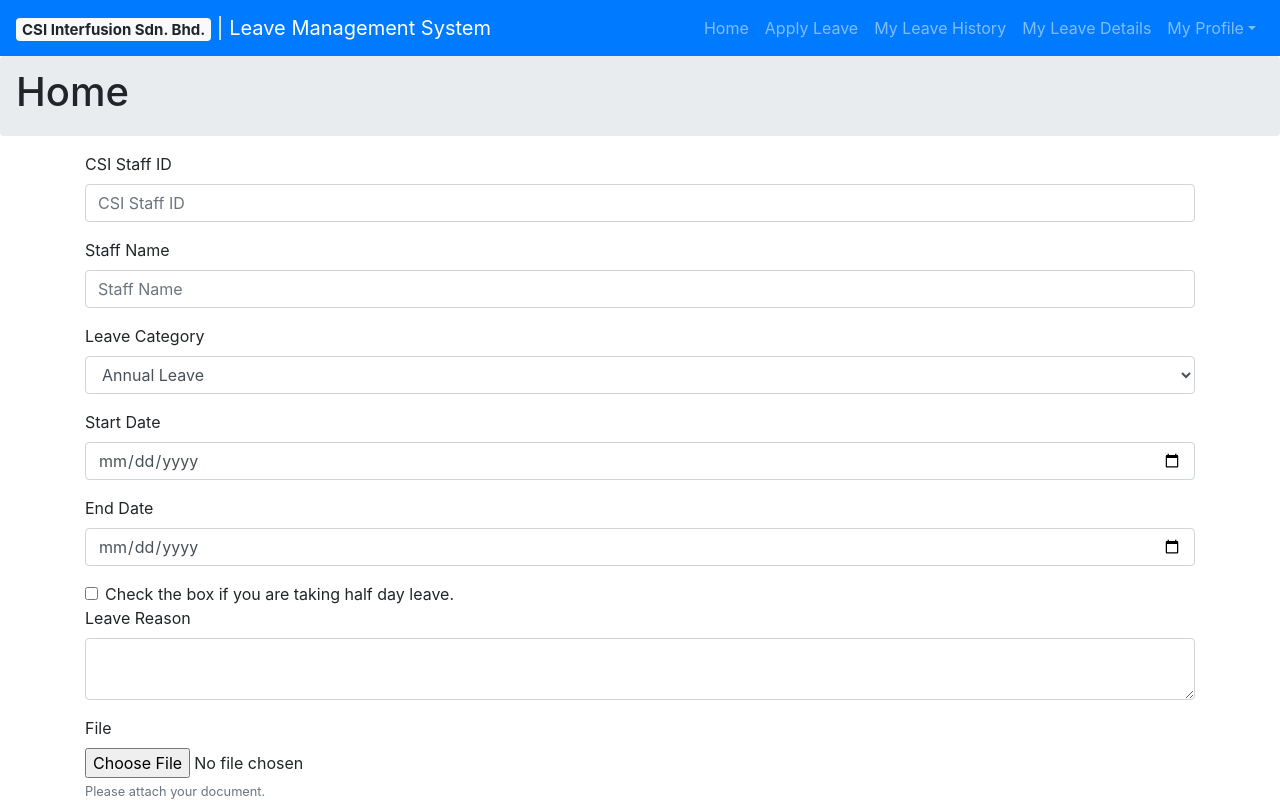
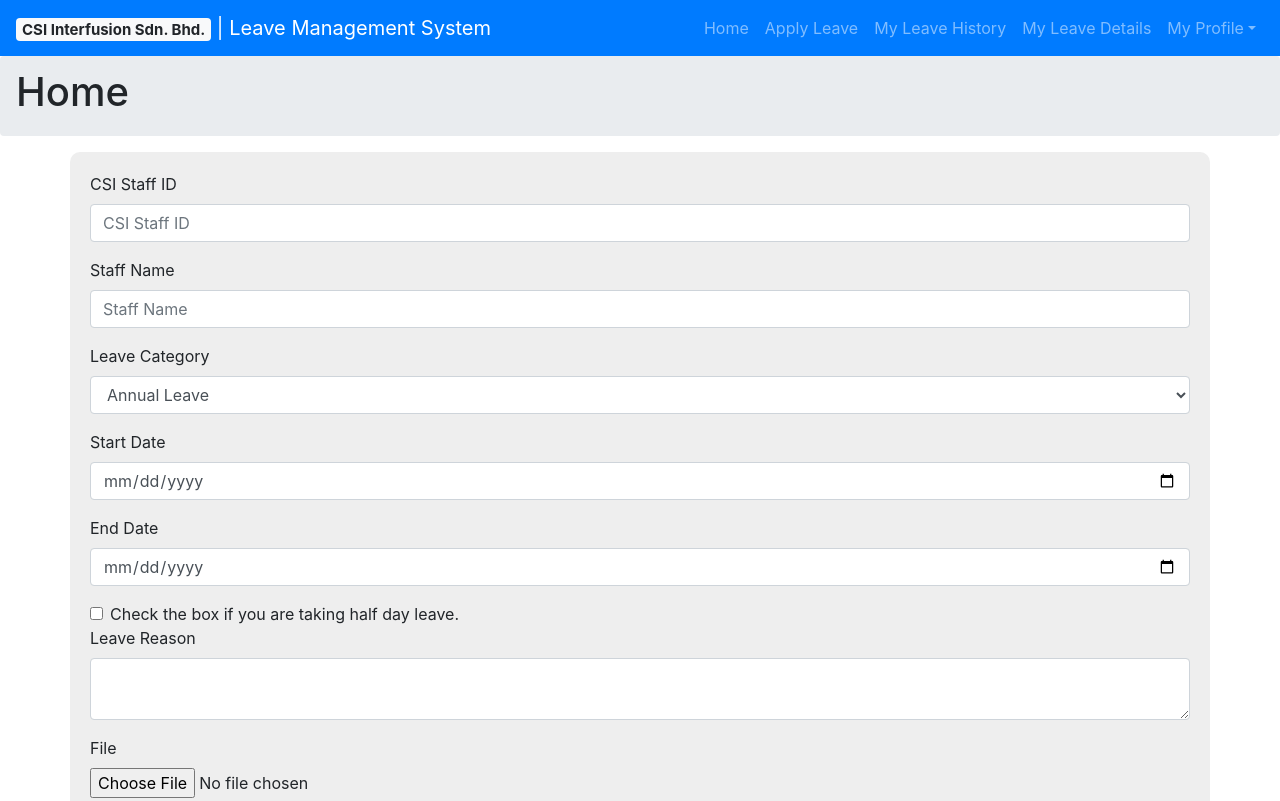
Before and after one commit to jameacle09/csileavemanagementsystem, a React (Create React App) app in the folder leavemanagement/: page /applyleave in a window 1280 px wide. Shown: the top 801 px of the page. Built offline with nearby package versions, Linux system fonts and the light colour scheme.

Commit message:
Update Form style

```diff
--- a/leavemanagement/src/leaves/ApplyLeave.js
+++ b/leavemanagement/src/leaves/ApplyLeave.js
@@ -3,8 +3,13 @@ import { Button, Form, FormGroup, Label, Input, FormText } from 'reactstrap';
 
 class ApplyLeave extends Component {
     render() {
+        const divStyle = {
+            background: "#eee",
+            padding: "20px",
+            borderRadius: "10px"
+          };
         return (
-            <div className="container">
+            <div className="container" style={ divStyle }>
                 <Form>
                     <FormGroup>
                         <Label for="csiStaffId">CSI Staff ID</Label>
--- a/leavemanagement/src/staffprofile/ChangePassword.js
+++ b/leavemanagement/src/staffprofile/ChangePassword.js
@@ -3,8 +3,13 @@ import { Button, Form, FormGroup, Label, Input } from 'reactstrap';
 
 class ChangePassword extends Component {
     render() {
+        const divStyle = {
+            background: "#eee",
+            padding: "20px",
+            borderRadius: "10px"
+          };
         return (
-            <div className="container">
+            <div className="container" style={ divStyle }>
                 <Form>
                     <FormGroup>
                         <Label for="currentPassword">Current Password</Label>
```
Also changed, not shown: leavemanagement/src/staffprofile/MyProfile.js (line endings or trailing spaces).
